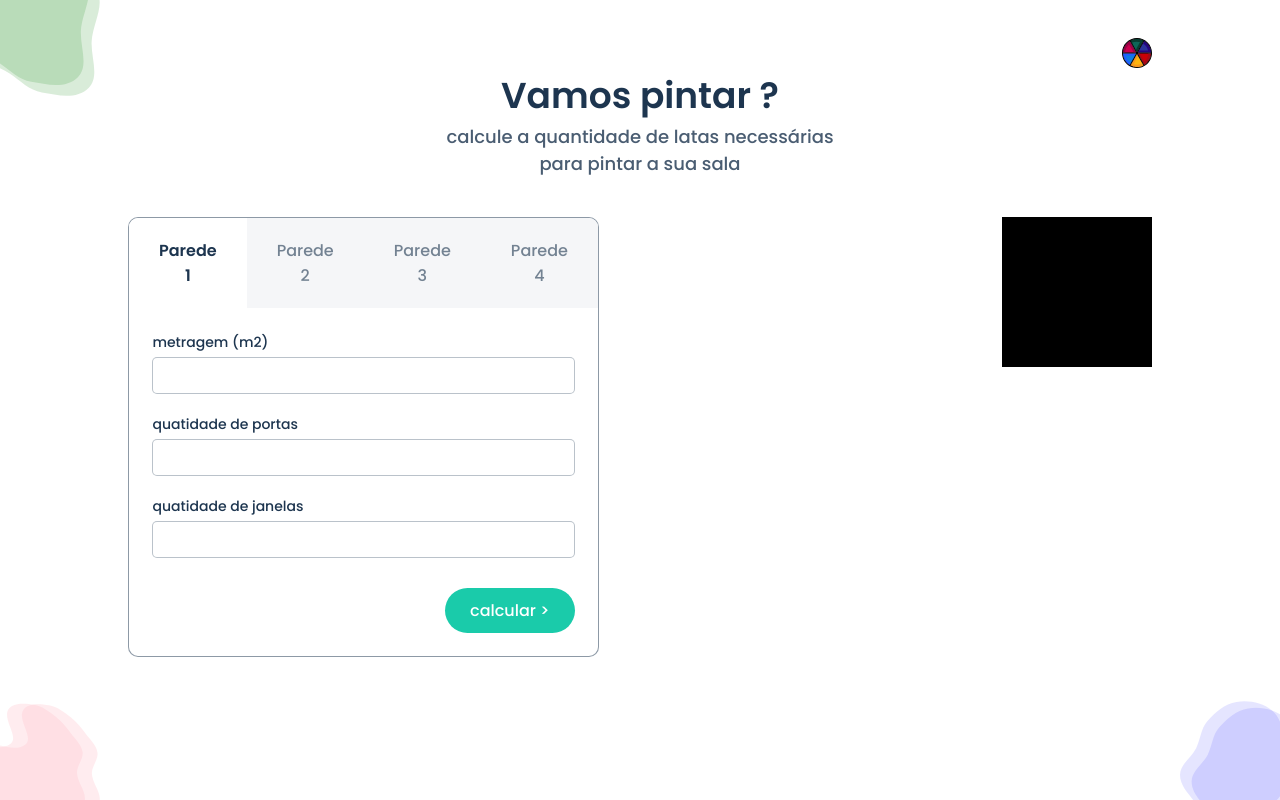
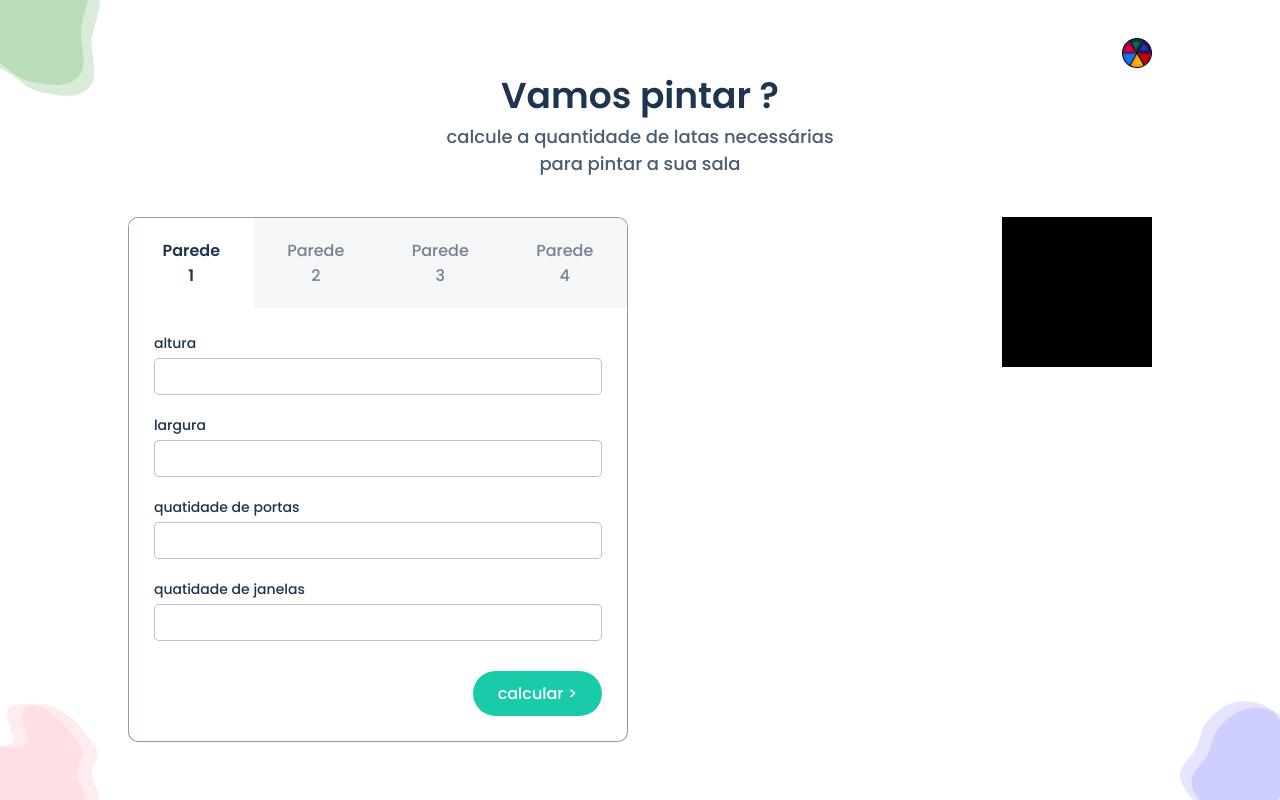
Before and after one commit to NRayan/Color, a React (Vite) app: page / in a window 1280 px wide. Built offline with nearby package versions, Linux system fonts and the light colour scheme.

Commit message:
feat: react hook form & yup inclusion
using both for data validation

```diff
--- a/package.json
+++ b/package.json
@@ -10,10 +10,13 @@
     "test": "jest"
   },
   "dependencies": {
+    "@hookform/resolvers": "^2.9.7",
     "polished": "^4.2.2",
     "react": "^18.2.0",
     "react-dom": "^18.2.0",
-    "styled-components": "^5.3.5"
+    "react-hook-form": "^7.34.2",
+    "styled-components": "^5.3.5",
+    "yup": "^0.32.11"
   },
   "devDependencies": {
     "@testing-library/react": "^13.3.0",
--- a/src/components/calculateButton/index.tsx
+++ b/src/components/calculateButton/index.tsx
@@ -1,8 +1,10 @@
 import { Container } from "./styles";
 
-export function CalculateButton() {
+type props = { onClick: () => void }
+
+export function CalculateButton({ onClick }: props) {
 	return (
-		<Container>
+		<Container onClick={onClick}>
 			{"calcular >"}
 		</Container>
 	);
--- a/src/components/form/index.tsx
+++ b/src/components/form/index.tsx
@@ -1,33 +1,70 @@
+import { yupResolver } from "@hookform/resolvers/yup";
 import { useState } from "react";
-import { CalculateButton, FormInput, WallButton } from "../";
-import { Container, ContentContainer, Header, InputsContainer } from "./styles";
+import { useForm } from "react-hook-form";
+import * as yup from "yup";
+import { CalculateButton, WallButton, WallForm } from "../";
+import { Container, ContentContainer, Header } from "./styles";
+
+yup.setLocale({
+	mixed: {
+		default: "Número inválido",
+		required: "Campo obrigatório"
+	},
+	number: {
+		min: "deve ter no mínimo ${min}m",
+		max: "deve ter no máximo ${max}m",
+	}
+});
+
+const validations = [1, 2, 3, 4].map(num => (
+	{
+		[`height${num}`]: yup.number().required(),
+		[`width${num}`]: yup.number().required(),
+		[`doors${num}`]: yup.number().required(),
+		[`windows${num}`]: yup.number().required(),
+	}));
+
+const validationSchema = yup.object(Object.assign({}, validations[0], validations[1], validations[2], validations[3]));
+
+const formOptions = { resolver: yupResolver(validationSchema) };
 
 export function Form() {
 
-	const [selected, setSelected] = useState(1);
+	const { control, handleSubmit, formState: { errors } } = useForm(formOptions);
+
+	const [selectedWall, setSelectedWall] = useState(1);
 
 	function handleClick(wallClicked: number) {
-		setSelected(wallClicked);
+		setSelectedWall(wallClicked);
+	}
+
+	function handleValidateClick(data: any) {
+		console.log(data);
 	}
 
 	return (
 		<Container>
 			<Header>
-				<WallButton selected={selected == 1} wallNumber={1} onClick={handleClick} />
-				<WallButton selected={selected == 2} wallNumber={2} onClick={handleClick} />
-				<WallButton selected={selected == 3} wallNumber={3} onClick={handleClick} />
-				<WallButton selected={selected == 4} wallNumber={4} onClick={handleClick} />
+				<WallButton selected={selectedWall == 1} wallNumber={1} onClick={handleClick} />
+				<WallButton selected={selectedWall == 2} wallNumber={2} onClick={handleClick} />
+				<WallButton selected={selectedWall == 3} wallNumber={3} onClick={handleClick} />
+				<WallButton selected={selectedWall == 4} wallNumber={4} onClick={handleClick} />
 			</Header>
 
 			<ContentContainer>
 
-				<InputsContainer>
-					<FormInput label="metragem (m2)" />
-					<FormInput label="quatidade de portas" />
-					<FormInput label="quatidade de janelas" />
-				</InputsContainer>
+				{
+					[1, 2, 3, 4].map(wallNumber => (
+						<WallForm
+							key={wallNumber}
+							visible={selectedWall === wallNumber}
+							wallNumber={wallNumber}
+							control={control}
+							errors={errors} />
+					))
+				}
 
-				<CalculateButton />
+				<CalculateButton onClick={handleSubmit(handleValidateClick)} />
 
 			</ContentContainer>
 		</Container>
--- a/src/components/form/styles.ts
+++ b/src/components/form/styles.ts
@@ -7,6 +7,7 @@ export const Container = styled.form`
     flex-direction: column;
     background-color: ${({ theme }) => theme.colors.background};
     border-radius: 10px;
+    width: 50rem;
     border: 1px solid ${({ theme }) => transparentize(.5, theme.colors.text)};
 `;
 
@@ -18,8 +19,3 @@ export const ContentContainer = styled.div`
     padding: 5%;
     row-gap: 3rem;
 `;
-
-export const InputsContainer = styled.div`
-    flex: 1;
-    row-gap: 2rem;
-`;
--- a/src/components/formInput/index.tsx
+++ b/src/components/formInput/index.tsx
@@ -1,15 +1,34 @@
-import { Container, Input, Label } from "./styles";
+import { Control, Controller } from "react-hook-form";
+import { Container, ErrorLabel, Input, Label, LabelContainer } from "./styles";
 
 type props =
 	{
 		label: string,
+		name: string,
+		control: Control;
+		error?: any | undefined
 	}
 
-export function FormInput({ label }: props) {
+export function FormInput({ label, control, name, error }: props) {
+
 	return (
 		<Container>
-			<Label>{label}</Label>
-			<Input />
+			<LabelContainer>
+				<Label>{label}</Label>
+				{
+					error &&
+					<ErrorLabel>{error.message}</ErrorLabel>
+				}
+
+			</LabelContainer>
+			<Controller
+				name={name}
+				control={control}
+				render={({ field: { onChange, value } }) =>
+					(
+						<Input value={value} onChange={onChange} hasError={!!error} />
+					)} />
+
 		</Container>
 	);
 }
--- a/src/components/formInput/styles.ts
+++ b/src/components/formInput/styles.ts
@@ -4,14 +4,32 @@ import styled from "styled-components";
 export const Container = styled.div`
     row-gap: .4rem;
 `;
+
+export const LabelContainer = styled.div`
+    flex-direction: row;
+    justify-content: space-between;
+    align-items: flex-end;
+    width: 100%;
+    column-gap: 2rem;
+`;
+
 export const Label = styled.label`
     font-size: 1.4rem;
     font-weight: 500;
+    display: flex;
+    flex: 1;
 `;
 
-export const Input = styled.input`
+export const ErrorLabel = styled.label`
+    font-size: 1.2rem;
+    font-weight: 500;
+    color: red;
+    display: flex;
+`;
+
+export const Input = styled.input<{ hasError: boolean }>`
     border-radius: 5px;
-    border: 1px solid ${({ theme }) => transparentize(.7, theme.colors.text)};
+    border: 1px solid ${({ theme, hasError }) => hasError ? "red" : transparentize(.7, theme.colors.text)};
     padding: .7rem .5rem;
     font-size: 1.4rem;
 `;
--- a/src/components/index.ts
+++ b/src/components/index.ts
@@ -4,3 +4,4 @@ export { Form } from "./form";
 export { FormInput } from "./formInput";
 export { Result } from "./result";
 export { WallButton } from "./wallbutton";
+export { WallForm } from "./wallForm";
--- /dev/null
+++ b/src/components/wallForm/index.tsx
@@ -0,0 +1,23 @@
+import { Control } from "react-hook-form";
+import { FormInput } from "../";
+import { Container } from "./styles";
+
+export type props =
+	{
+		visible: boolean,
+		wallNumber: number,
+		control: Control,
+		errors?: any
+	}
+
+export function WallForm({ visible, wallNumber, control, errors }: props) {
+
+	return (
+		<Container visible={visible}>
+			<FormInput label="altura" control={control} name={`height${wallNumber}`} error={errors[`height${wallNumber}`]} />
+			<FormInput label="largura" control={control} name={`width${wallNumber}`} error={errors[`width${wallNumber}`]} />
+			<FormInput label="quatidade de portas" control={control} name={`doors${wallNumber}`} error={errors[`doors${wallNumber}`]} />
+			<FormInput label="quatidade de janelas" control={control} name={`windows${wallNumber}`} error={errors[`windows${wallNumber}`]} />
+		</Container>
+	);
+}
--- /dev/null
+++ b/src/components/wallForm/styles.ts
@@ -0,0 +1,7 @@
+import styled from "styled-components";
+
+export const Container = styled.div<{ visible: boolean }>`
+    flex: 1;
+    row-gap: 2rem;
+    display: ${({ visible }) => visible ? "flex" : "none"};
+`;
--- a/src/components/wallbutton/styles.ts
+++ b/src/components/wallbutton/styles.ts
@@ -6,8 +6,9 @@ export const Container = styled.button<props>`
     background-color: ${({ selected, theme: { colors } }) => selected ? colors.background : colors.backgroundSecondary};
     color: ${({ selected, theme: { colors } }) => transparentize(selected ? 0 : .4, colors.text)};
     font-weight: ${({ selected }) => selected ? 600 : 500};
-    padding: 2rem 3rem;
+    padding: 2rem 0rem;
     display: flex;
+    flex: 1;
     align-items: center;
     justify-content: center;
     font-size: 1.6rem;
```
Also changed, not shown: 1 other file (tests, documents, lock files or other folders).
